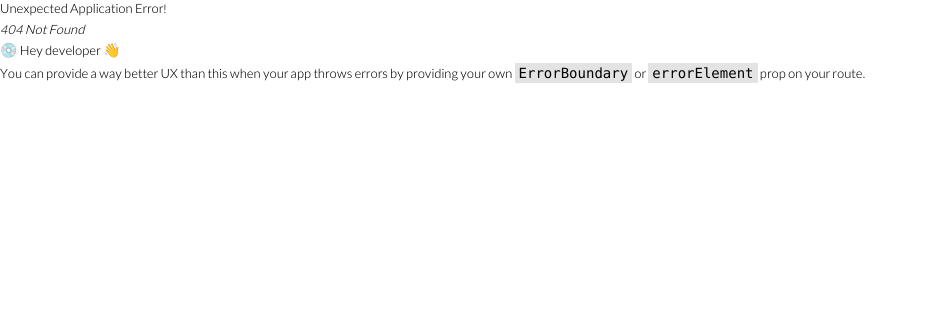
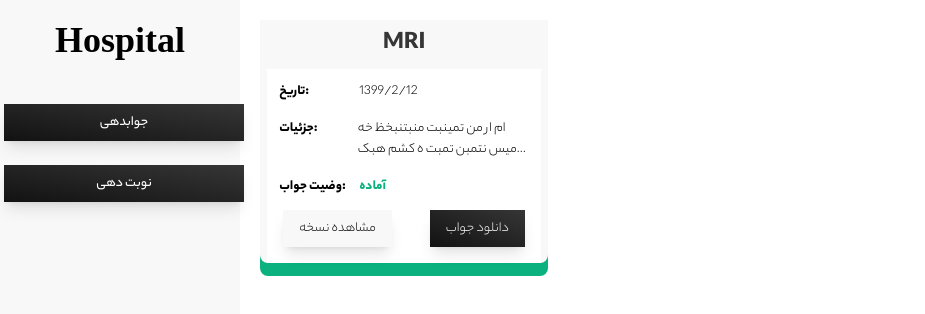
Before and after one commit to alimoniri7/hospital, a React app: page /dashboard in a window 1280 px wide. Before the commit this address had no page. Shown: the top 314 px of the page, without its empty margins (0-925 px from the left). Built offline with nearby package versions, Linux system fonts and the light colour scheme; the HTML template or start-up script is replaced by a standard one.

Commit message:
start developing dashbord resultbox created

```diff
--- a/package.json
+++ b/package.json
@@ -10,6 +10,7 @@
     "preview": "vite preview"
   },
   "dependencies": {
+    "@tailwindcss/line-clamp": "^0.4.4",
     "localforage": "^1.10.0",
     "match-sorter": "^6.3.1",
     "react": "^18.2.0",
--- a/src/components/buttons/BtnContained.jsx
+++ b/src/components/buttons/BtnContained.jsx
@@ -24,7 +24,7 @@ const BtnContained = ({ dark = false, children, onClick, href, className, disabl
       disabled= {disabled}
       type={type}
          onClick={clickHandler}
-         className={`${color}   inline-flex group items-center transition-all duration-200 ease-out justify-center px-4 py-2 m-1 cursor-pointer active:shadow-none shadow-lg overflow-hidden  ${className}`}
+         className={`${color} relative  inline-flex group items-center transition-all duration-200 ease-out justify-center px-4 py-2 m-1 cursor-pointer active:shadow-none shadow-lg overflow-hidden  ${className}`}
       >
          <span
             className={`${
--- /dev/null
+++ b/src/components/dashboard/ResultBox.jsx
@@ -0,0 +1,45 @@
+import React from 'react';
+import BtnContained from '../buttons/BtnContained';
+
+const ResultBox = () => {
+    const data = {
+        name: 'MRI',
+        details: 'ام ار  من تمینبت منبتنبخظ خه میس نتمبن تمبت ه کشم هبک مهب سبخ هبخ هبخهای تم دست و شکم',
+        resultStatus: 'آماده',
+        date: '1399/2/12'
+    }
+    return (
+        <div className={`w-72 h-64 rounded-b-lg mt-5 ${data.resultStatus === 'آماده' && 'bg-ok'} ${data.resultStatus === 'در صف بررسی' && 'bg-yellow'} ${data.resultStatus === 'لغو شده' && 'bg-error'}`}>
+            <div className='bg-white-gray w-full h-[95%] rounded-b-lg flex flex-col items-center' >
+                <div className='h-1/5 w-full flex items-center justify-center '>
+                    <p className='m-auto text-center text-2xl font-bold my-auto text-dark-gray '>MRI</p>
+                </div>
+                <div className='h-4/5 bg-white w-[95%] p-3 flex flex-col items-start justify-between'>
+                    <div className='w-full flex flex-col gap-4 items-start'>
+                        <div  className='w-full flex '>
+                            <p className='w-20 font-semibold '>تاریخ:</p>
+                            <p className=''>{data.date}</p>
+                        </div>
+                        <div className='w-full flex items-start gap-10  '>
+                            <p className='w-20 font-semibold  '>جزئیات:</p>
+                            <p className='max-h-20 grow  overflow-hidden  line-clamp-2'>{data.details}</p>
+                        </div>
+                        <div className='w-full flex '>
+                            <p className={`w-20 font-semibold `}>وضیت جواب:</p>
+                            <p className={` font-semibold ${data.resultStatus === 'آماده' && 'text-ok'} ${data.resultStatus === 'در صف بررسی' && 'text-yellow'} ${data.resultStatus === 'لغو شده' && 'text-error'}`}>{data.resultStatus}</p>
+                        </div>
+                    </div>
+                    <div className=' w-full flex justify-between'>
+                        {
+                            data.resultStatus ==='آماده' && <BtnContained>مشاهده نسخه</BtnContained>
+                        }
+
+                        <BtnContained dark>دانلود جواب</BtnContained>
+                    </div>
+                </div>
+            </div>
+        </div>
+    );
+};
+
+export default ResultBox;
--- a/src/components/forms/regester.jsx
+++ b/src/components/forms/regester.jsx
@@ -101,7 +101,7 @@ useOnClickOutside(formRef,()=> setIsOpen(false))
          phoneValidation.isValid &&
          confirmationValidation.isValid
       ) {
-         navigate("/dashbord");
+         navigate("/dashboard");
       } else {
          alert("check out red fields");
       }
@@ -158,7 +158,7 @@ useOnClickOutside(formRef,()=> setIsOpen(false))
                         type="button"
                         onClick={sendConfirmation}
                         dark
-                        className="absolute -bottom-[0px] left-0 z-50 text-xs"
+                        className="!absolute -bottom-[0px] left-0 z-50 text-xs"
                      >
                         {isMessageSent ? `${String(timer)} ثانیه` : "ارسال کد"}
                      </BtnContained>
--- a/src/main.jsx
+++ b/src/main.jsx
@@ -9,12 +9,17 @@ import "./index.css";
 import Landing from "./routes/landing";
 import BtnContained from "./components/buttons/BtnContained";
 import Topbar from "./components/layout/Topbar";
+import Dashboard from "./routes/dashboard";
 
 const router = createBrowserRouter([
   {
     path: "/",
     element: <Landing/>,
   },
+  {
+    path: '/dashboard',
+    element: <Dashboard/>
+  }
 ]);
 
 ReactDOM.createRoot(document.getElementById("root")).render(
--- /dev/null
+++ b/src/routes/dashboard.jsx
@@ -0,0 +1,45 @@
+import React from "react";
+import BtnContained from "../components/buttons/BtnContained";
+import ResultBox from "../components/dashboard/ResultBox";
+
+const Dashboard = () => {
+   const paper = "w-60 bg-white-gray  h-screen";
+   const menu = [
+      {
+         label: "جوابدهی",
+         path: "/aboutus",
+      },
+      {
+         label: "نوبت دهی",
+         path: "contactus",
+      },
+   ];
+   return (
+      <div className="w-screen h-screen flex gap-5">
+         <div className={`${paper}`}>
+            <div>
+               <h1 className="font-[playfair] font-black text-4xl text-center py-5">
+                  Hospital
+               </h1>
+               <ul className="flex flex-col  gap-4 pt-5">
+                  {menu.map((item) => (
+                     <li key={item.label}>
+                        <BtnContained
+                           dark
+                           className="text-dark-gray font-medium z-10 w-full "
+                        >
+                           {item.label}
+                        </BtnContained>
+                     </li>
+                  ))}
+               </ul>
+            </div>
+         </div>
+         <div>
+            <ResultBox/>
+         </div>
+      </div>
+   );
+};
+
+export default Dashboard;
--- a/tailwind.config.js
+++ b/tailwind.config.js
@@ -29,5 +29,7 @@ export default {
       }
     },
   },
-  plugins: [],
+  plugins: [
+    require('@tailwindcss/line-clamp')
+  ],
 }
```
Also changed, not shown: 1 other file (tests, documents, lock files or other folders).
